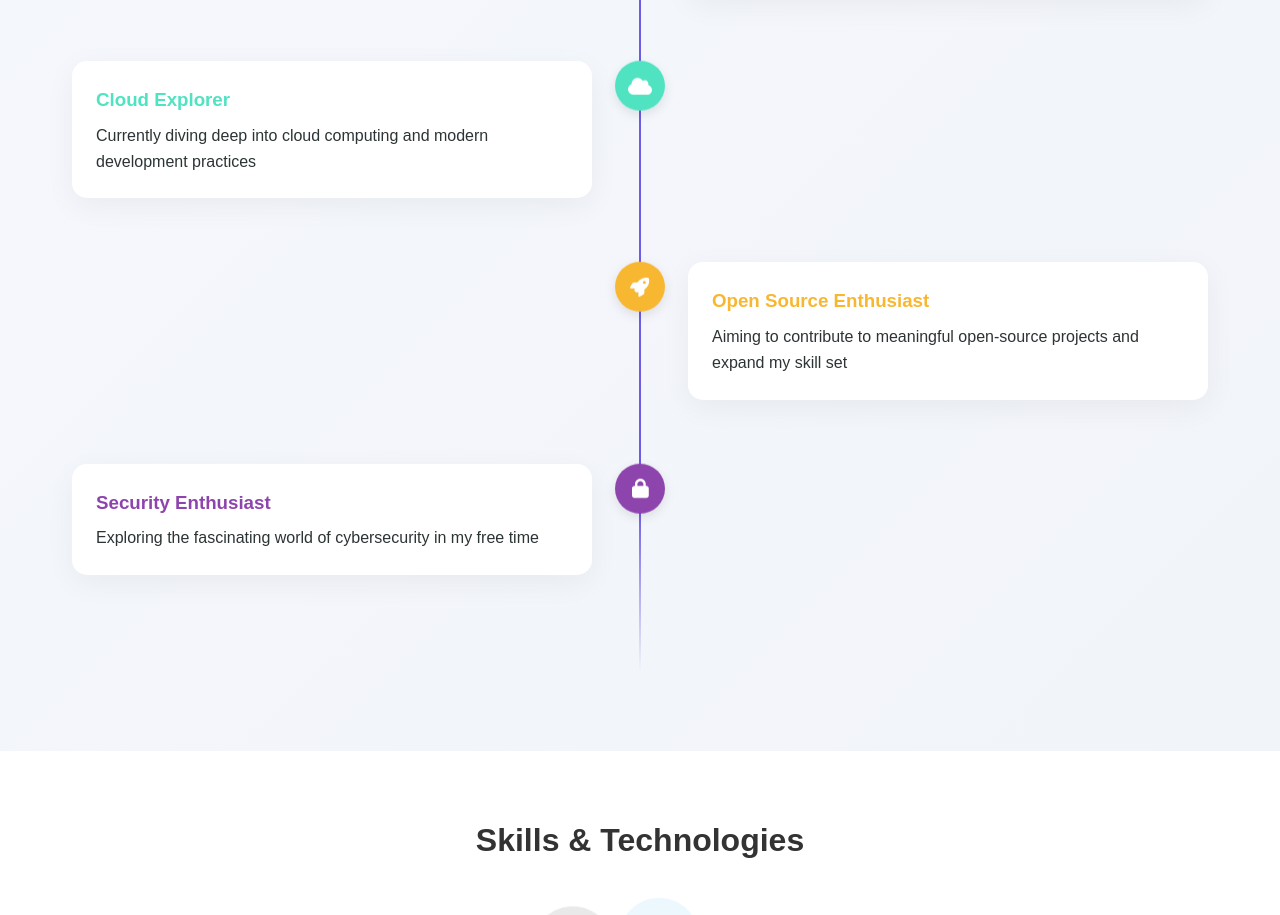
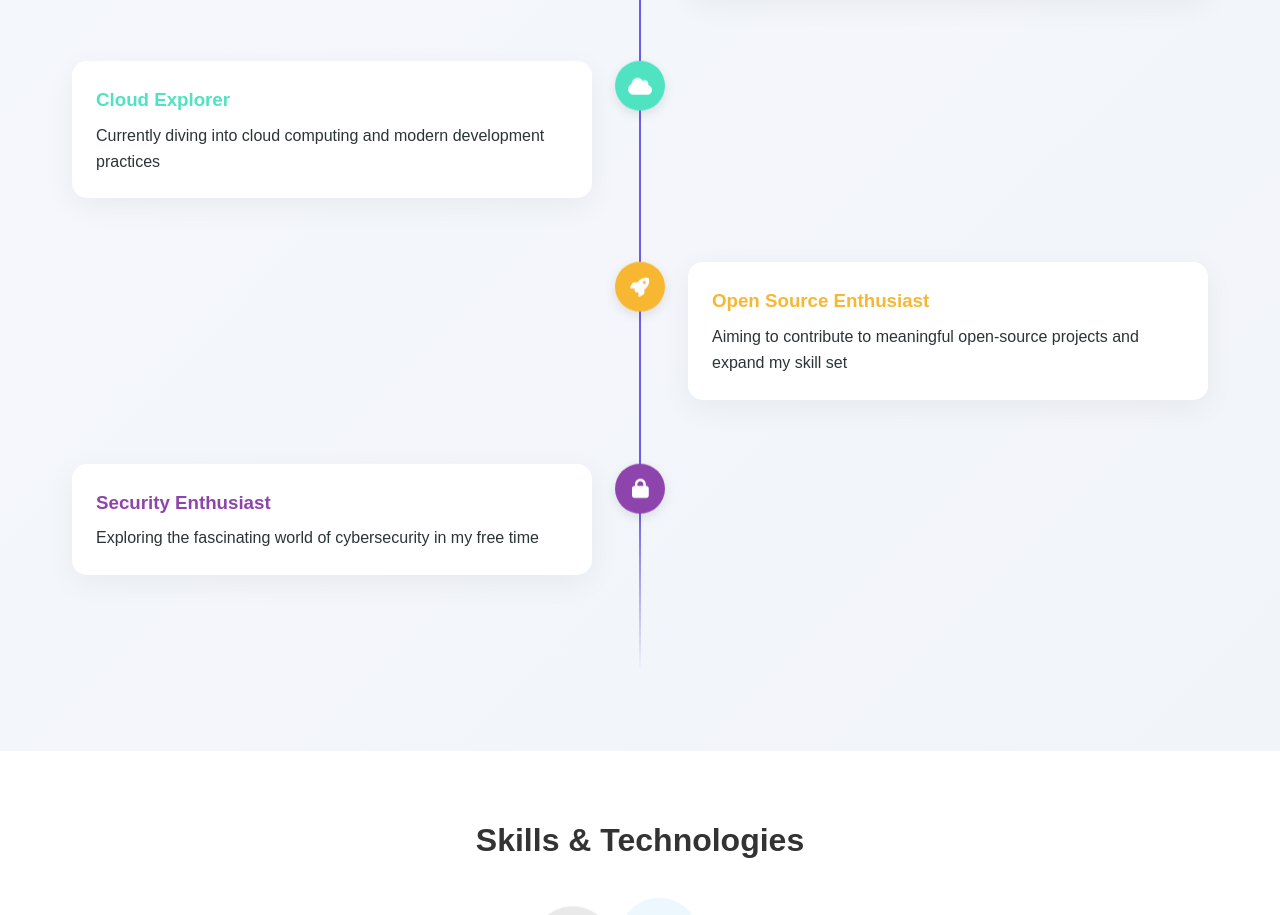
Before and after one commit to joshuachuah/joshuachuah-site, a React (Vite) app: page / in a window 1280 px wide. Shown: the part 1420-2335 px from the top of the page. Built offline with nearby package versions, Linux system fonts and the light colour scheme.

Commit message:
updated text

```diff
--- a/components/Journey.jsx
+++ b/components/Journey.jsx
@@ -62,7 +62,7 @@ const Journey = () => {
     {
       icon: faCloud,
       title: "Cloud Explorer",
-      description: "Currently diving deep into cloud computing and modern development practices",
+      description: "Currently diving into cloud computing and modern development practices",
       color: "#50E3C2",
       animation: "slide-right"
     },
```
